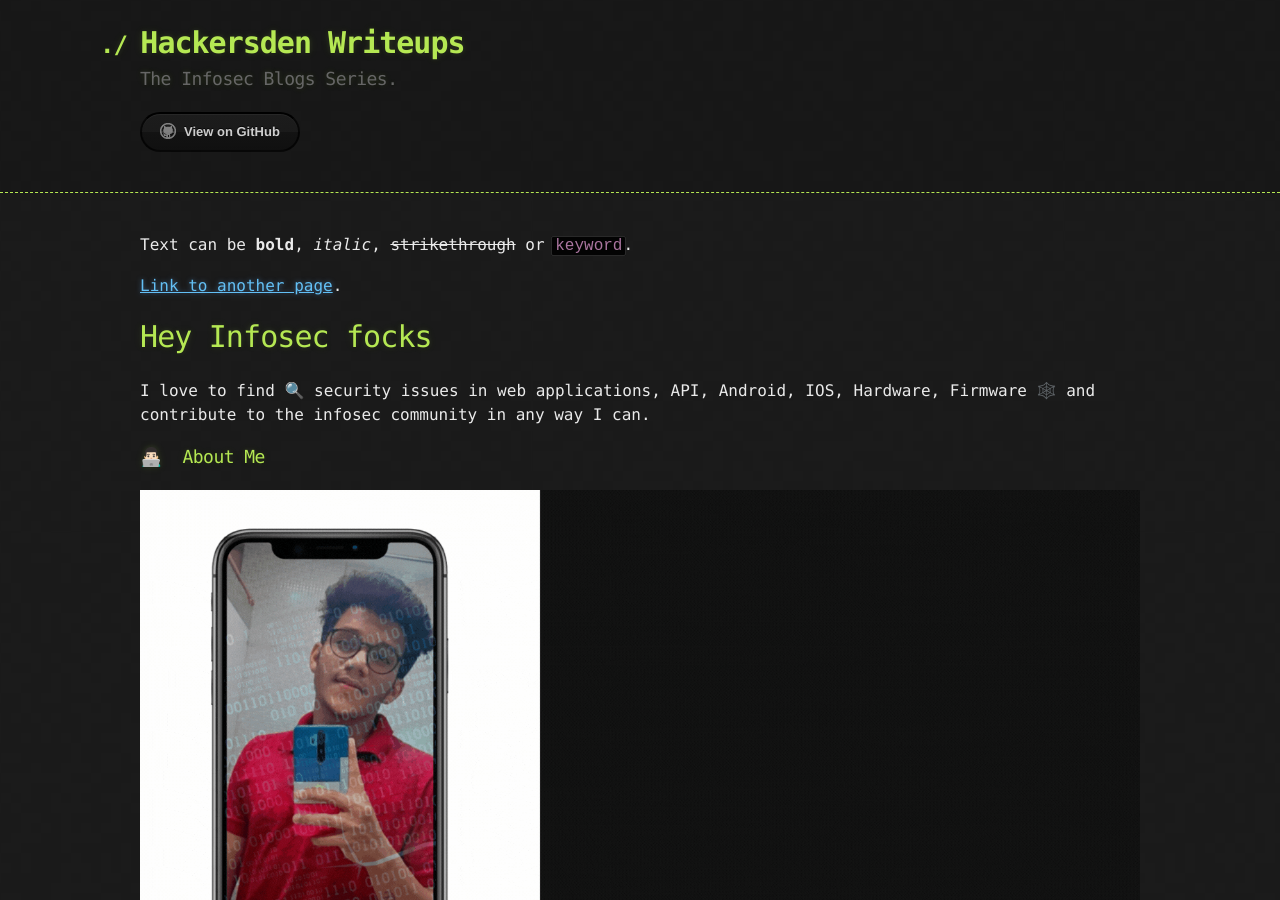
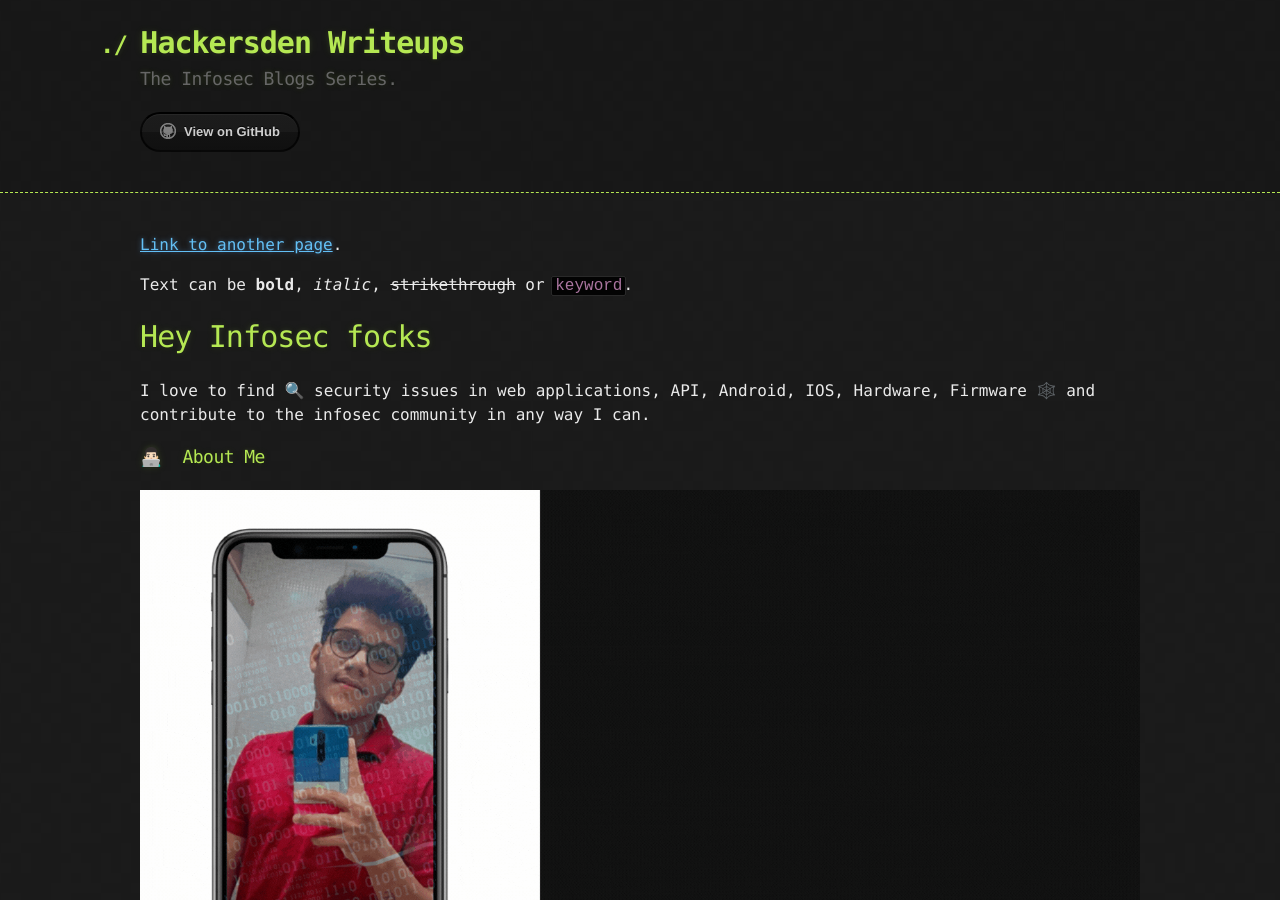
Before and after one commit to hackersden09/My_Blog, a Jekyll site: the page built from index.md, in a window 1280 px wide and 900 px high. Built offline with Jekyll 4.4.1, drawn with Linux system fonts in a browser that asks for light colours.

```diff
--- a/index.md
+++ b/index.md
@@ -2,9 +2,9 @@
 layout: default
 ---
 
+[Link to another page](./another-page.html).
+
 Text can be **bold**, _italic_, ~~strikethrough~~ or `keyword`.
-
-[Link to another page](./another-page.html).
 
 # Hey Infosec focks
 
```
